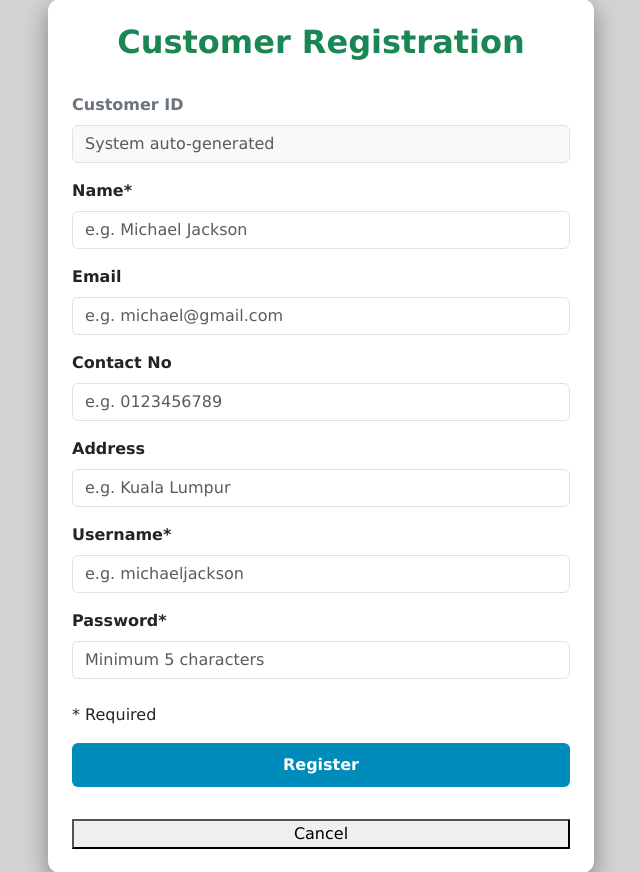
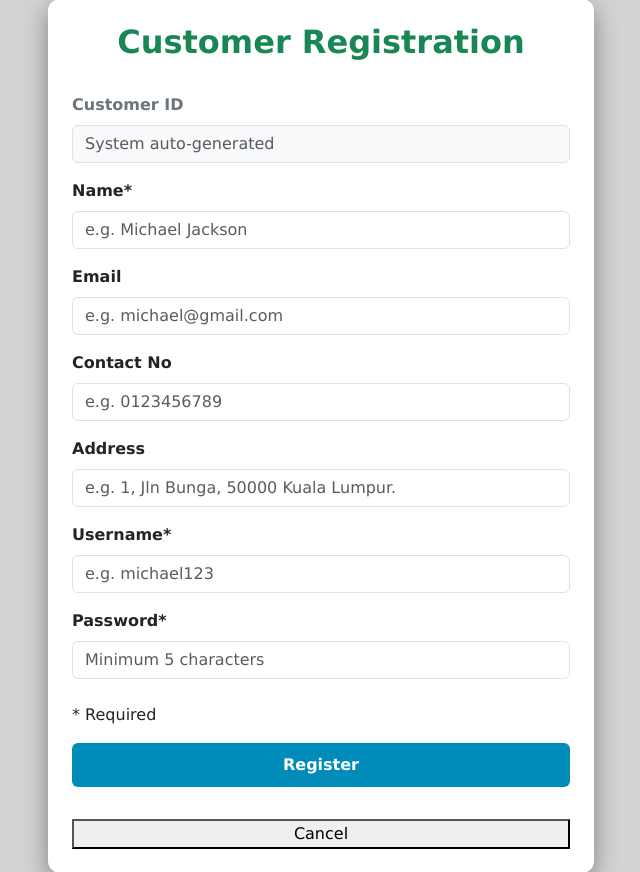
Before and after one commit to syiraazhari/db_group2_2026, a PHP site: page /register.php in a window 1280 px wide. Shown: the part 49-921 px from the top of the page, without its empty margins (319-959 px from the left). Run offline with PHP 8.4, Linux system fonts and the light colour scheme.

Commit message:
Revert "update register page"
This reverts commit 0e7c164d294e3e2106aca830f55cd028f8be6577.

```diff
--- a/register.php
+++ b/register.php
@@ -76,7 +76,7 @@
                         <label for="address" class="form-label fw-semibold">Address</label>
                         <div class="input-group">
                             <input type="text" class="form-control" name="address"
-                            placeholder = "e.g. Kuala Lumpur">
+                            placeholder = "e.g. 1, Jln Bunga, 50000 Kuala Lumpur.">
                         </div>
                     </div>
 
@@ -84,7 +84,7 @@
                         <label for="username" class="form-label fw-semibold">Username*</label>
                         <div class="input-group">
                             <input type="text" class="form-control" name="username"
-                            placeholder = "e.g. michaeljackson" required>
+                            placeholder = "e.g. michael123" required>
                         </div>
                     </div>
 
```
